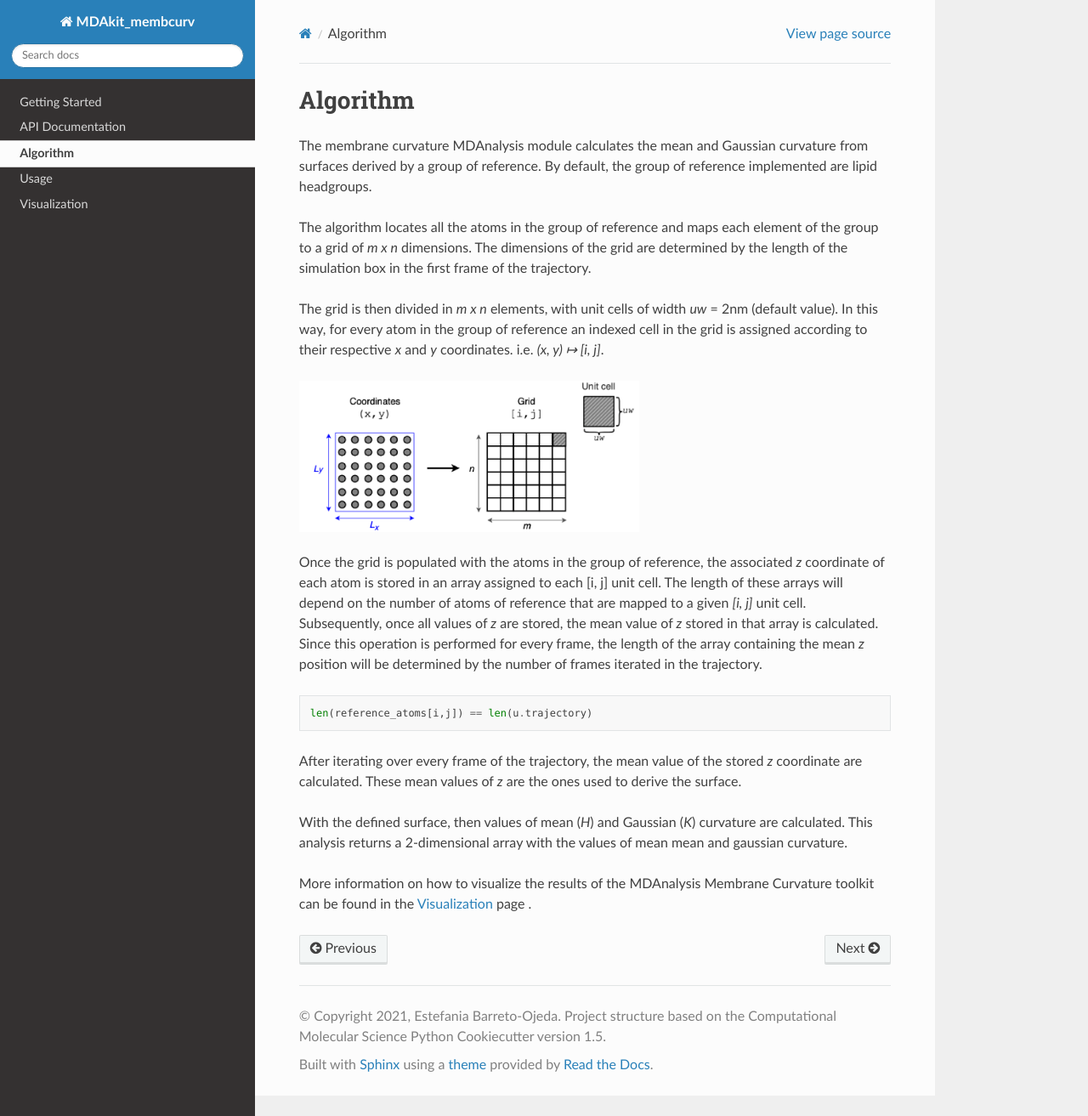
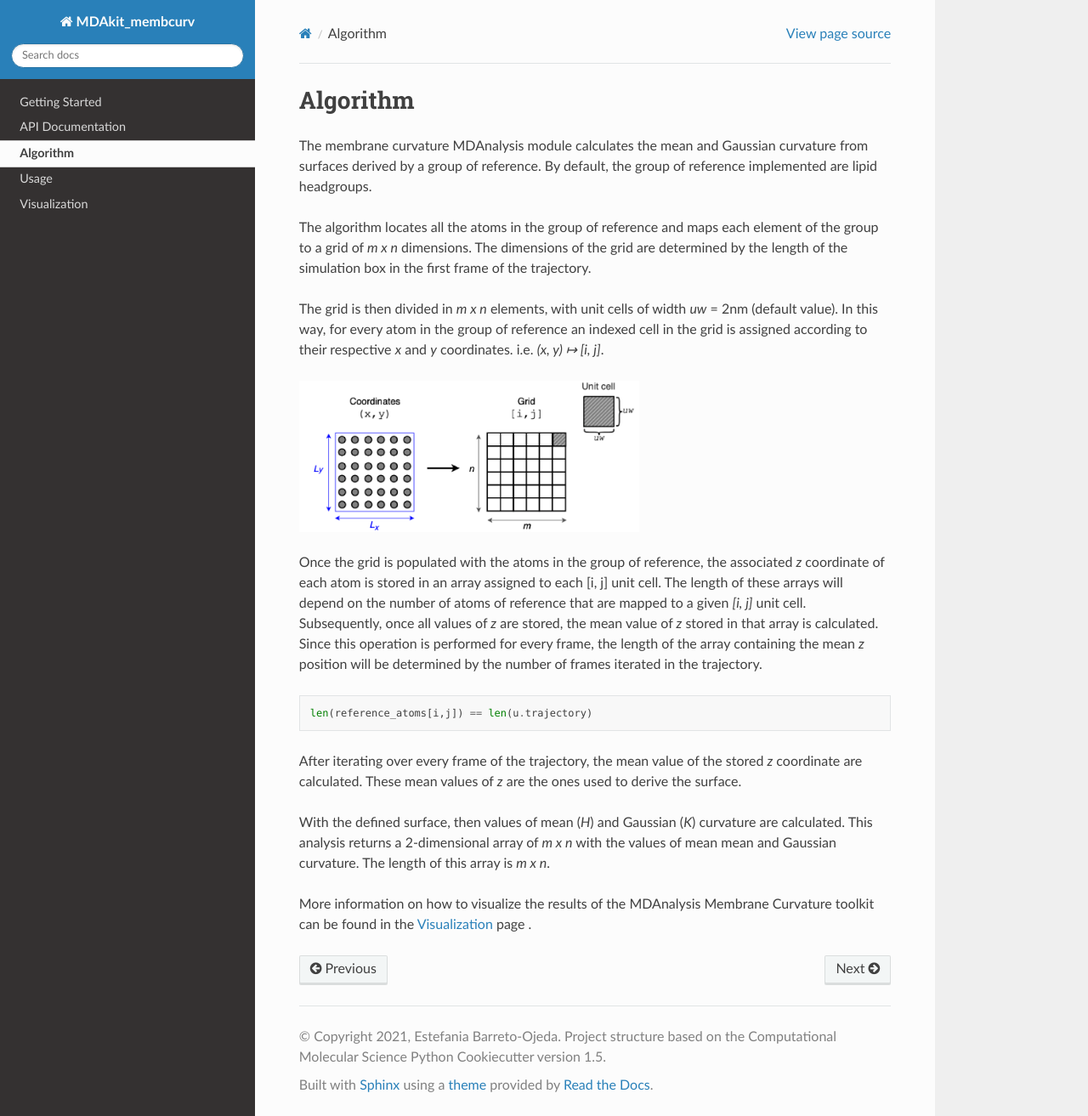
Before and after one commit to MDAnalysis/membrane-curvature, a Sphinx documentation site: the page built from docs/source/pages/Algorithm.rst, in a window 1280 px wide and 1313 px high. Shown: the whole window at 85% size. Built offline with Sphinx 7.4.7 and the Read the Docs theme 2.0.0, drawn with Linux system fonts in a browser that asks for light colours; pages that are not in the unit, such as notebooks, are missing from menus; the version number could not be read and is left out.

Commit message:
Requested changes v2

```diff
--- a/docs/conf.py
+++ b/docs/conf.py
@@ -15,7 +15,7 @@
 # Incase the project was not installed
 import os
 import sys
-sys.path.append(os.path.abspath('../..'))
+sys.path.insert(0, os.path.abspath('..'))
 
 import mdakit_membcurv
 
--- a/docs/source/pages/Algorithm.rst
+++ b/docs/source/pages/Algorithm.rst
@@ -34,8 +34,8 @@ coordinate are calculated. These mean values of `z` are the ones used to derive
 surface.
 
 With the defined surface, then values of mean (`H`) and Gaussian (`K`) curvature
-are calculated. This analysis returns a 2-dimensional array with the values of mean
-mean and gaussian curvature.
+are calculated. This analysis returns a 2-dimensional array of `m x n` with the values of mean
+mean and Gaussian curvature. The length of this array is `m x n`.
 
 More information on how to visualize the results of the MDAnalysis Membrane
 Curvature toolkit can be found in the Visualization_ page .
```
